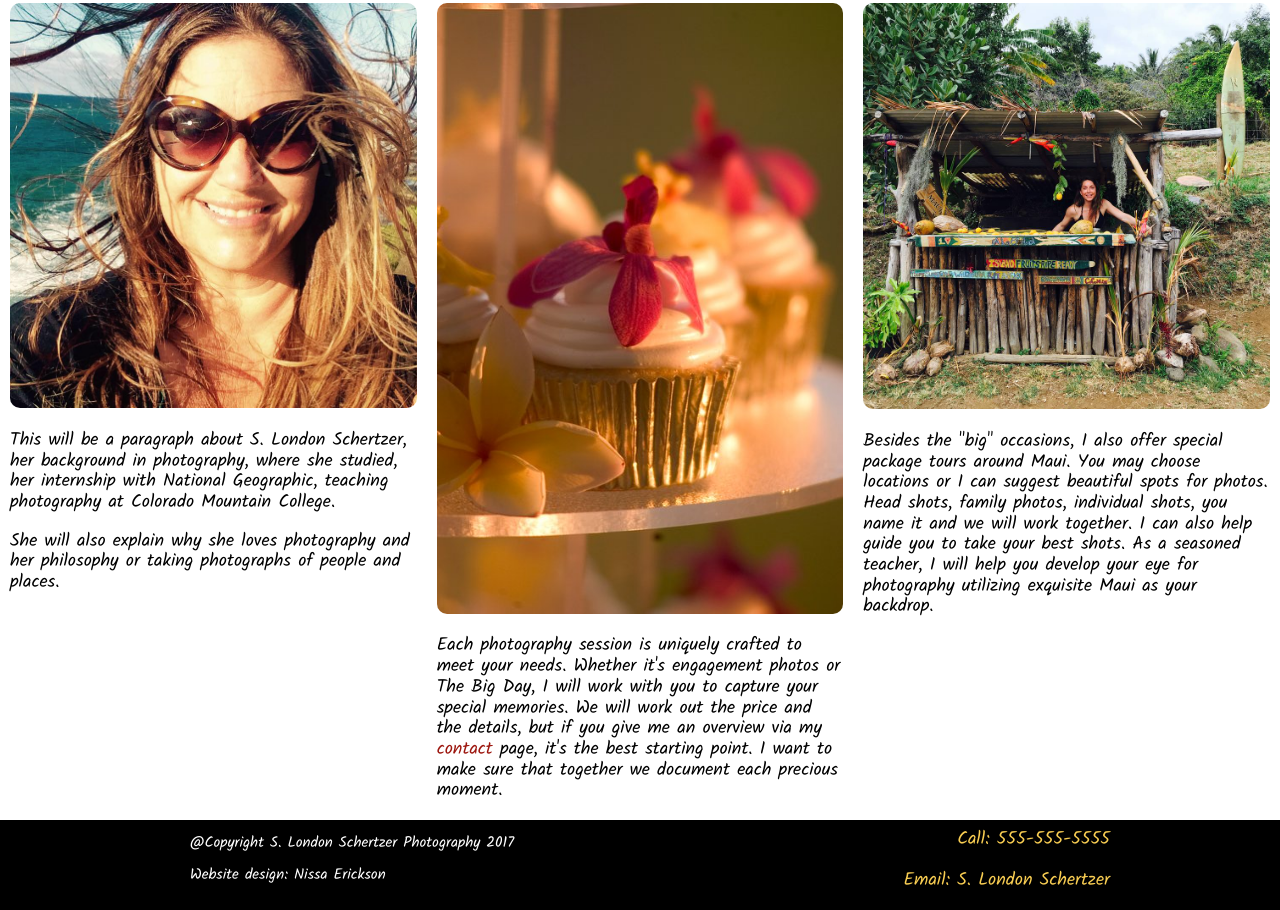
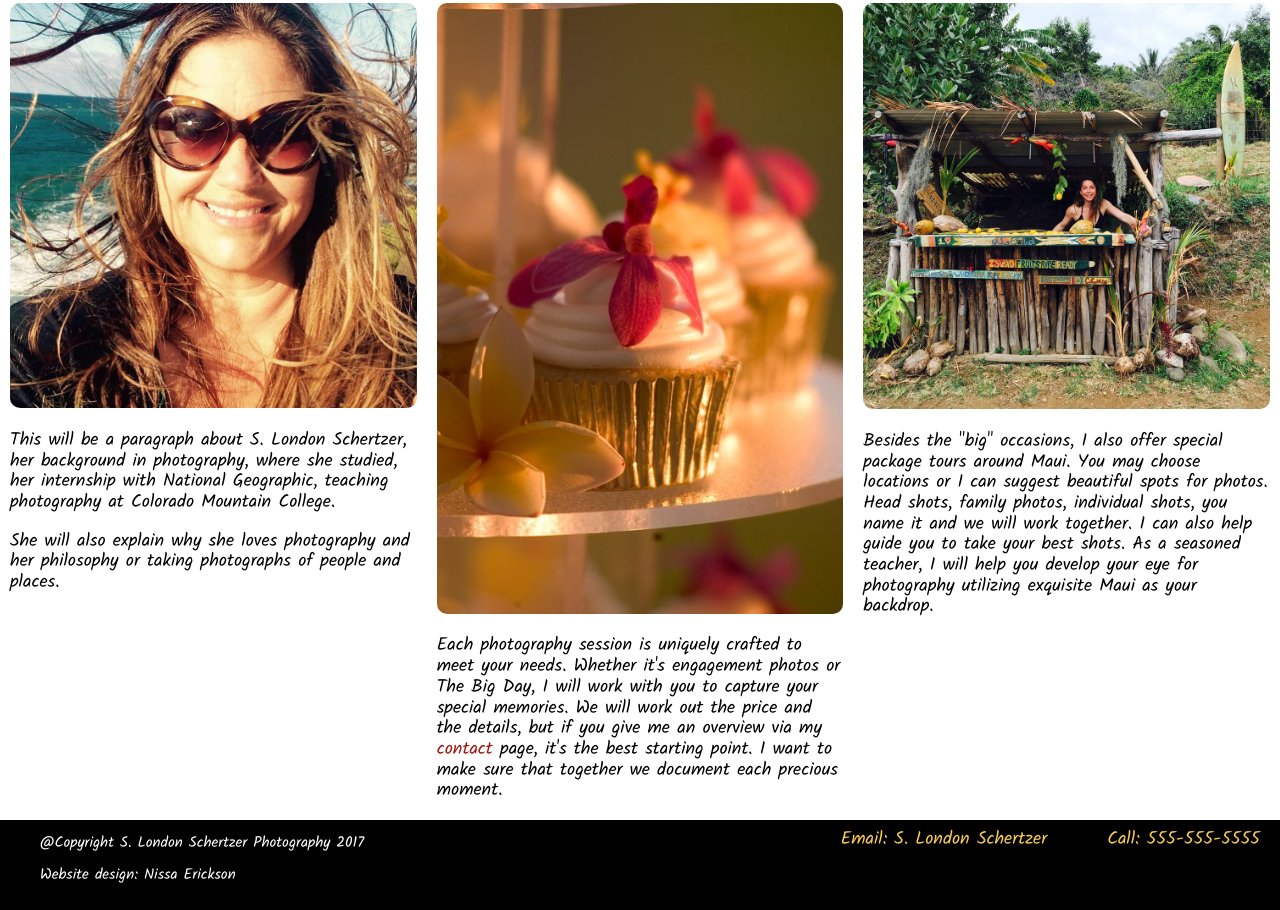
Before and after one commit to nissaerickson/London2, a plain HTML site: page about.html in a window 1280 px wide. Shown: the part 449-1359 px from the top of the page. Drawn offline with nearby package versions, Linux system fonts and the light colour scheme.

Commit message:
footer change to all pages

```diff
--- a/about.html
+++ b/about.html
@@ -77,15 +77,16 @@
     </main>
 
     <!-- footer content here -->
+    <!-- footer content here -->
     <footer>
-        <div class="container">
+        <div class="container-fluid">
             <div class="row">
                 <div class="col-6">
                     <p>
                         @Copyright S. London Schertzer Photography 2017
                     </p>
                     <p>
-                        Website design: Nissa Erickson
+                        <a href="mailto:nissa522@hotmail.com?subject=Website Information Request">Website design: Nissa Erickson</a>
                     </p>
                 </div>
                 <div class="col-6">
```
Also changed, not shown: contact.html (+4 -3 lines), portfolio.html (+4 -3 lines).
